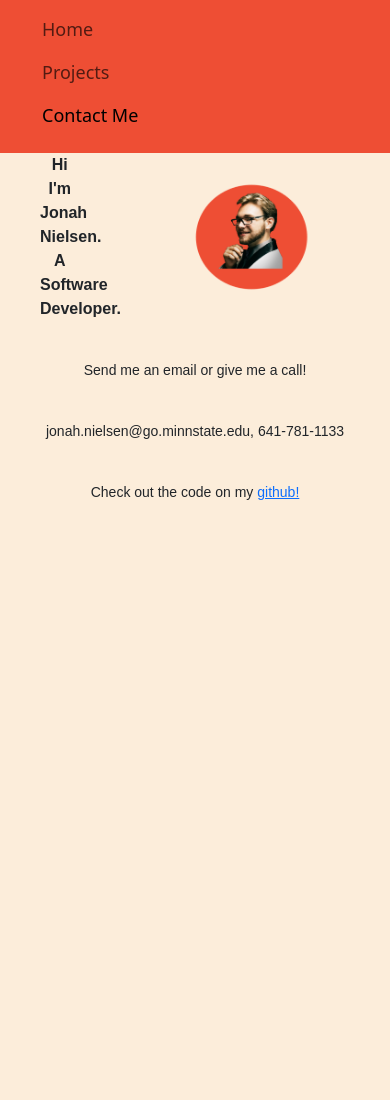
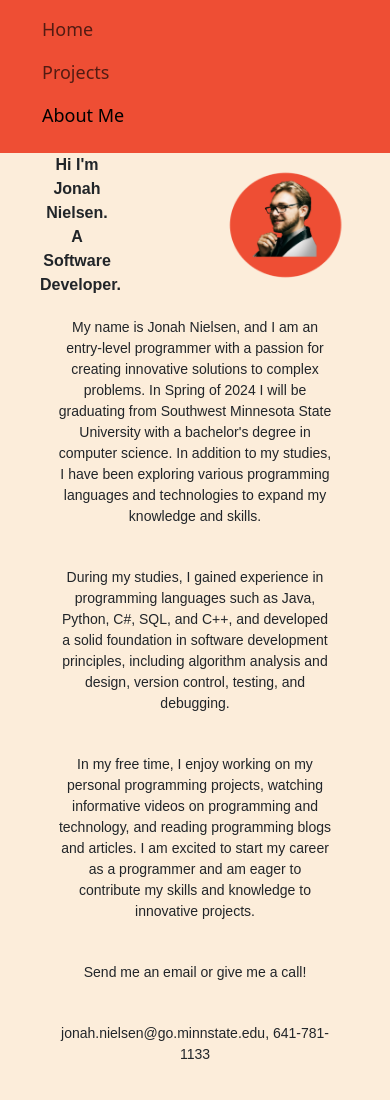
Before and after one commit to Jonah-Nielsen/Jonah-Nielsen.github.io, a plain HTML site: page About_Me.html in a window 390 px wide. Shown: the top 1100 px of the page. Before the commit the page ends 844 px from the top, so only its background shows below. Drawn offline with nearby package versions, Linux system fonts and the light colour scheme.

```diff
--- a/Contact_Me.html
+++ b/About_Me.html
@@ -4,7 +4,7 @@
 <head>
     <title>Jonah Nielsen</title>
 	<link href="https://cdn.jsdelivr.net/npm/bootstrap@5.3.2/dist/css/bootstrap.min.css" rel="stylesheet" integrity="sha384-T3c6CoIi6uLrA9TneNEoa7RxnatzjcDSCmG1MXxSR1GAsXEV/Dwwykc2MPK8M2HN" crossorigin="anonymous">
-	<link rel="stylesheet" href="css/ContactMe.css" />
+	<link rel="stylesheet" href="css/AboutMe.css" />
 	<meta charset="UTF-8">
 	<meta name = "viewport" content = "width=device-width, initial-scale=1">
 </head>
@@ -23,7 +23,7 @@
 					<a class="nav-link" href="Projects.html">Projects</a>
 				  </li>
 				  <li class="nav-item">
-					<a class="nav-link active" aria-current="page" href="Contact_Me.html">Contact Me</a>
+					<a class="nav-link active" aria-current="page" href="About_Me.html">About Me</a>
 				  </li>
 
 				</ul>
@@ -39,7 +39,7 @@
 	<div class="image-container">
 
 		<div class="row align-items-center">
-			<div class="col-3 text-center">
+			<div class="col-4 text-center">
 				<div class="txt">
 					<div><b>Hi I'm Jonah Nielsen.</b> </div>
 
@@ -58,6 +58,39 @@
         </div>
 
     </div>
+	<div class="row"></div>
+	<div class="row">
+		<div class="col text-center">
+			<p>
+				My name is Jonah Nielsen, and I am an entry-level programmer
+				with a passion for creating innovative solutions to complex problems.
+				In Spring of 2024 I will be graduating from Southwest
+				Minnesota State University with a bachelor's degree in computer science.
+				In addition to my studies, I have been exploring various programming languages
+				and technologies to expand my knowledge and skills.
+			</p>
+		</div>
+	</div>
+	<div class="row">
+		<div class="col text-center">
+			<p>
+				During my studies, I gained experience in programming languages such as
+				Java, Python, C#, SQL, and C++, and developed a solid foundation in software
+				development principles, including algorithm analysis and design,
+				version control, testing, and debugging.
+			</p>
+		</div>
+	</div>
+		<div class="row">
+		<div class="col text-center">
+			<p>
+				In my free time, I enjoy working on my personal programming projects,
+				watching informative videos on programming and technology, and
+				reading programming blogs and articles.
+				I am excited to start my career as a programmer and am eager to contribute my skills and knowledge to innovative projects.
+			</p>
+		</div>
+	</div>
 	<div class="row"></div>
 	<div class="row">
 		<div class="col text-center">
--- a/css/ContactMe.css
+++ b/css/AboutMe.css
@@ -61,12 +61,14 @@ li{
     p{
         margin: 20px;
         font-size: 24px;
-		font-family: Arial
+		font-family: Arial;
+		margin-right: 15%;
+		margin-left: 15%;
     }
 
  .txt {
 
-	 font-size: 36px;
+	 font-size: 32px;
 	 margin-left:40px;
 	 font-family: Arial;
 	 text-align: center;
@@ -75,7 +77,7 @@ li{
  }
 
 .buff{
-margin-top: 10%;
+margin-top: 5%;
 
 }
 @media (max-width: 980px)
--- a/css/frontPage.css
+++ b/css/frontPage.css
@@ -6,16 +6,6 @@
 }
 
 
-
- body{
-
-	 margin:0;
-	 background-color:#FCEDDA;
-	 background-size: cover;
-     background-repeat: no-repeat;
-	 background-image:url('images/MainPageDone.jpg');
-	 max-width: 100%;
- }
 
 
 .navbar{
@@ -40,3 +30,18 @@ li{
 	text-decoration: none;
 
 }
+.img{
+
+
+   position: relative;
+   right: 5%;
+
+   }
+
+   .image-container{
+
+
+   position: relative;
+   right: 5%;
+
+   }
```
Also changed, not shown: Projects.html (+9 -11 lines), index.html (+50 -20 lines), images/JN.png (added), images/MainPage.png (added), images/MainPageDone.jpg (deleted), images/MainPageM.jpg (deleted), images/MainPageS.jpg (deleted), images/MainPageS1.jpg (deleted), images/MainPageXS.jpg (deleted), images/MainPageXS.png (deleted), images/MainPageXS11.jpg (deleted), images/MainPageXS2.jpg (deleted), images/MainPageXS3.jpg (deleted). Lines whose indentation alone changed are shown as unchanged.
